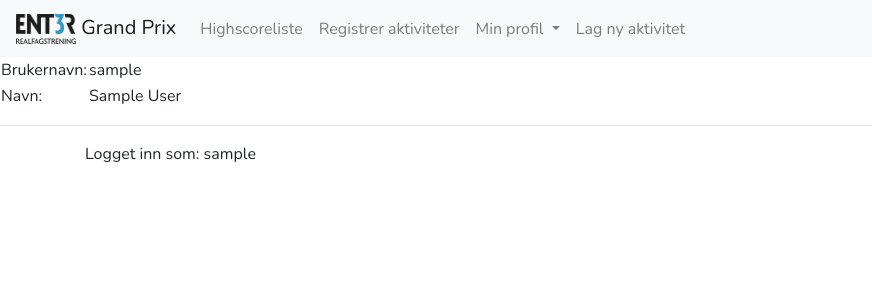
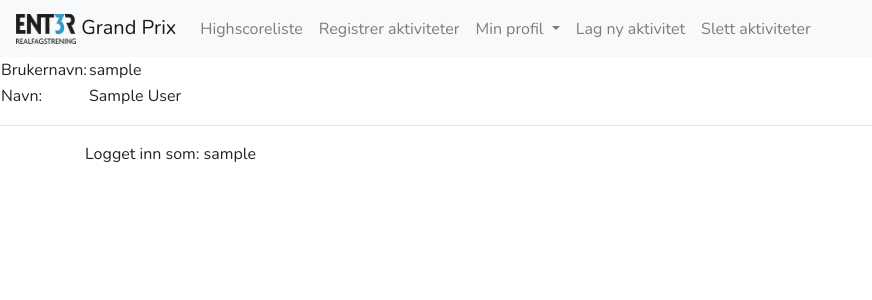
Before and after one commit to sjrodahl/ent3r-gp, a Django app: page /account/ in a window 1280 px wide. Shown: the top 300 px of the page, without its empty margins (0-872 px from the left). Run offline with Django 3.2, Linux system fonts and the light colour scheme; the visitor is signed in with stand-in values (Sample User, id 1); some libraries are stand-ins or nearby versions.

Commit message:
Added deletion of activities to navbar for admins

```diff
--- a/ent3r_gp/templates/base.html
+++ b/ent3r_gp/templates/base.html
@@ -51,6 +51,9 @@
                     <li class="nav-item{% if url_name == 'pages_new_activity' %} active{%endif%}">
                         <a class="nav-link" href="{% url 'pages_new_activity' %}">Lag ny aktivitet</a>
                     </li>
+                    <li class="nav-item{% if url_name == 'pages_del_activities' %} active{%endif%}">
+                        <a class="nav-link" href="{% url 'pages_del_activities' %}">Slett aktiviteter</a>
+                    </li>
                     {%endif%}
                 </ul>
                 {% endwith %}
```
